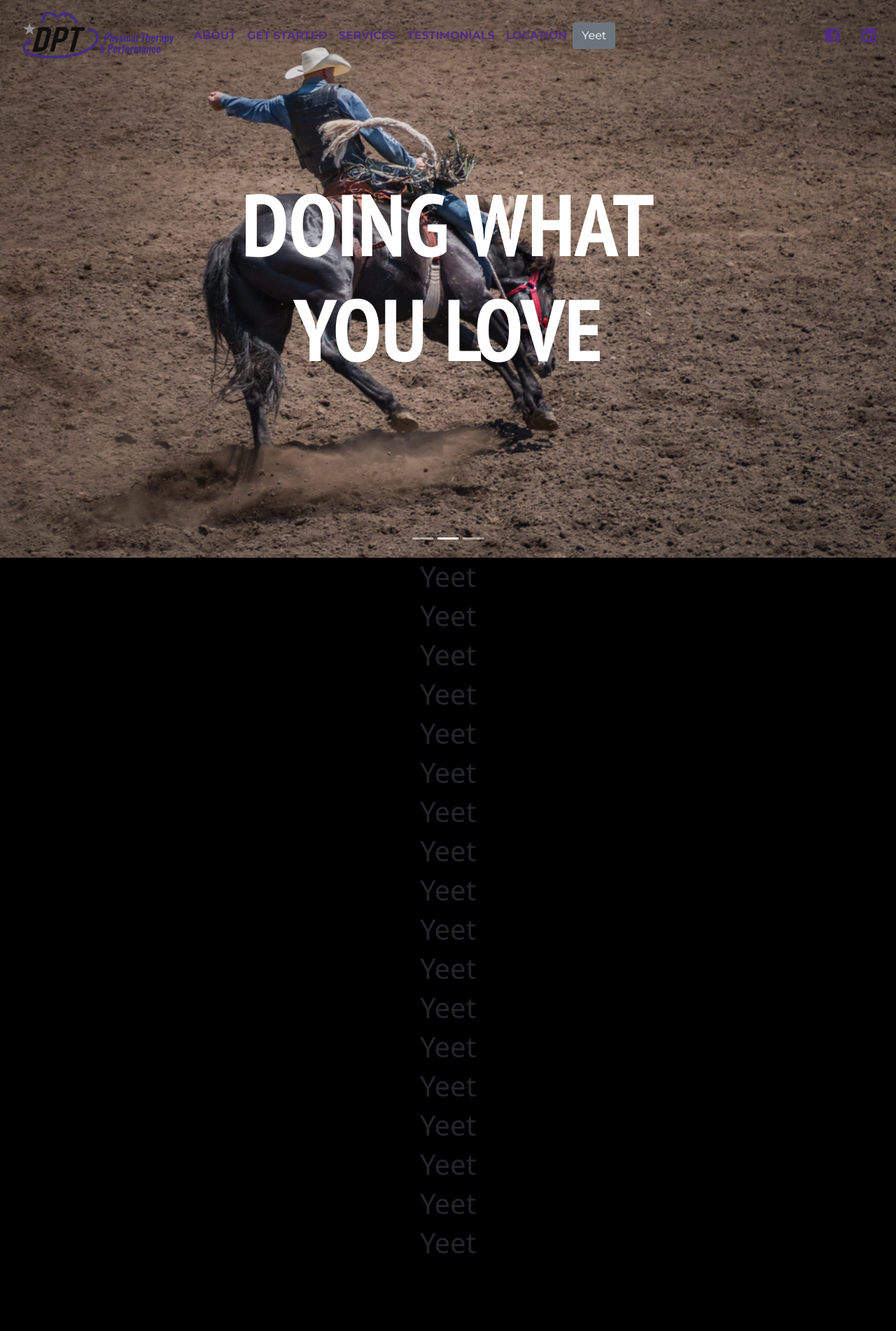
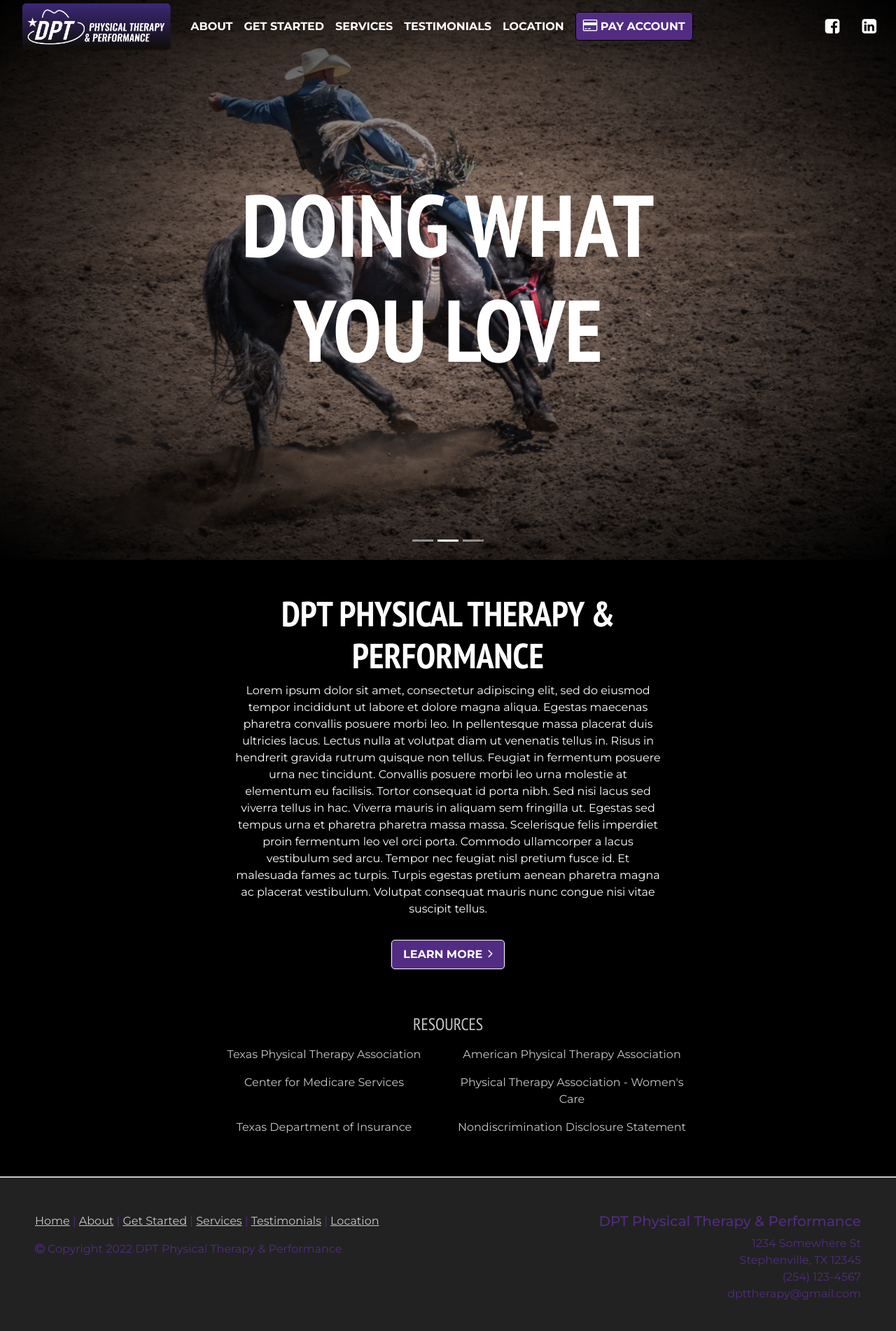
Before and after one commit to jmcginty15/dpt-therapy, a React (Create React App) app in the folder client/: page / in a window 1280 px wide. Shown: the top 1902 px of the page at 70% size. Built offline with nearby package versions, Linux system fonts and the light colour scheme.

Commit message:
resources added, navbar improved

```diff
--- a/client/public/index.html
+++ b/client/public/index.html
@@ -24,7 +24,7 @@
       work correctly both with client-side routing and a non-root public URL.
       Learn how to configure a non-root public URL by running `npm run build`.
     -->
-    <title>DPT Physical Therapy & Performance</title>
+    <title>DPT Physical Therapy & Performance | Stephenville, TX</title>
   </head>
   <body>
     <noscript>You need to enable JavaScript to run this app.</noscript>
--- a/client/src/App.css
+++ b/client/src/App.css
@@ -6,13 +6,8 @@
   --accent: #522c82;
   --accent-variant: #2d1847;
 
-  --background: #254D32;
-  --text-primary: #816C61;
-  --text-accent: #C8C2AE;
-  --text-accent-variant: #A8BA9A;
-  --primary: #181D27;
-  --primary-variant: #242c3b;
-  --secondary: #654236;
+  --grey-1: #505050;
+  --grey-2: #909090;
 }
 
 .App {
--- /dev/null
+++ b/client/src/components/footer/Footer.css
@@ -0,0 +1,81 @@
+.Footer {
+    font-family: 'Montserrat', sans-serif;
+    width: 100%;
+    text-align: left;
+    background-color: #222222;
+    color: var(--accent);
+    border-top: solid #c8c8c8 2px;
+}
+
+.Footer-container {
+    display: grid;
+}
+
+@media (min-width: 768px) {
+    .Footer {
+        padding: 50px;
+    }
+
+    .Footer-container {
+        grid-template-columns: 50% 50%;
+    }
+
+    .Footer-right {
+        text-align: right;
+    }
+}
+
+@media (max-width: 768px) {
+    .Footer {
+        padding: 15px;
+    }
+
+    .Footer-container {
+        grid-template-columns: 100%;
+        row-gap: 20px;
+    }
+
+    .Footer-right {
+        text-align: center;
+    }
+}
+
+.Footer-link {
+    color: var(--accent);
+    border-radius: 5px;
+}
+
+.Footer-link:hover {
+    color: var(--accent-variant);
+    cursor: pointer;
+    transition: 0.25s;
+    background-color: white;
+}
+
+.Footer-link-white {
+    color: #c8c8c8;
+    border-radius: 5px;
+}
+
+.Footer-link-white:hover {
+    color: var(--accent-variant);
+    cursor: pointer;
+    transition: 0.25s;
+    background-color: white;
+    padding-left: 0.15rem;
+    padding-right: 0.15rem;
+}
+
+.Footer-svg {
+    fill: #c8c8c8;
+}
+
+.Footer-svg:hover {
+    cursor: pointer;
+    fill: var(--accent-variant);
+    transition: 0.25s;
+}
+
+.Footer-tag {
+    margin-top: 40px;
+}
--- /dev/null
+++ b/client/src/components/footer/Footer.js
@@ -0,0 +1,39 @@
+import { useNavigate } from 'react-router';
+import './Footer.css';
+
+const Footer = () => {
+    const navigate = useNavigate();
+
+    return (
+        <div className="Footer">
+            <div className="Footer-container">
+                <div>
+                    <p>
+                        <a className="Footer-link-white" onClick={() => navigate('/')}>Home</a> | <a className="Footer-link-white" onClick={() => navigate('/about')}>About</a> | <a className="Footer-link-white" onClick={() => navigate('/get-started')}>Get Started</a> | <a className="Footer-link-white" onClick={() => navigate('/services')}>Services</a> | <a className="Footer-link-white" onClick={() => navigate('/testimonials')}>Testimonials</a> | <a className="Footer-link-white" onClick={() => navigate('/location')}>Location</a>
+                    </p>
+                    <p><i className="fa fa-copyright" /> Copyright 2022 DPT Physical Therapy & Performance</p>
+                </div>
+                <div className="Footer-right">
+                    <h5>DPT Physical Therapy & Performance</h5>
+                    1234 Somewhere St<br />
+                    Stephenville, TX 12345<br />
+                    (254) 123-4567<br />
+                    dpttherapy@gmail.com
+                </div>
+            </div>
+            <div className="Footer-tag">
+                <small>
+                    <svg className="Footer-svg" onClick={() => window.open("http://jasonmcginty.net/", '_blank')} version="1.0" xmlns="http://www.w3.org/2000/svg" width="40px" height="20px" fill="#dfa440" viewBox="0 0 11117.000000 6458.000000" preserveAspectRatio="xMidYMid meet">
+                        <g transform="translate(0.000000,6458.000000) scale(0.100000,-0.100000)" stroke="none">
+                            <path d="M24610 64573 c1 -5 1656 -2505 3680 -5558 l3678 -5550 5859 -5 5858 -5 0 -12875 c0 -13442 1 -13011 -40 -13750 -219 -3874 -1309 -7236 -3184 -9818 -802 -1105 -1751 -2068 -2834 -2875 -2286 -1705 -5183 -2685 -8517 -2882 -851 -50 -1937 -50 -2885 0 -3677 194 -6656 1105 -8930 2728 -517 369 -973 756 -1436 1217 -565 564 -1021 1118 -1468 1788 -1725 2584 -2595 6011 -2634 10367 l-2 230 -5879 3 -5879 2 7 -472 c36 -2515 269 -4721 727 -6898 642 -3049 1703 -5809 3179 -8270 2258 -3767 5477 -6750 9475 -8781 2531 -1285 5293 -2174 8340 -2683 3450 -577 7293 -641 10730 -180 3556 477 6800 1502 9696 3065 3664 1976 6709 4800 8961 8309 1294 2017 2335 4274 3072 6662 865 2801 1331 5723 1426 8933 6 210 10 7044 10 18818 l0 18487 -15505 0 c-8528 0 -15505 -3 -15505 -7z" />
+                            <path d="M57810 54675 l0 -9815 9221 -12613 9221 -12612 1179 -3 1179 -2 10310 13747 10310 13746 0 -22552 c0 -14334 3 -22551 10 -22549 5 1 2691 1875 5969 4163 l5961 4160 0 27073 0 27072 -6828 0 -6828 0 -9900 -13606 c-5444 -7484 -9903 -13607 -9908 -13608 -5 -1 -4464 6121 -9908 13604 l-9899 13605 -44 3 -45 3 0 -9816z" />
+                        </g>
+                    </svg> Site developed by <a className="Footer-link-white" href="https://github.com/jmcginty15/" target="_blank" rel="noreferrer">Jason McGinty</a> using <a className="Footer-link-white" href="https://create-react-app.dev/" target="_blank" rel="noreferrer">create-react-app</a>.
+                    Get in touch <a className="Footer-link-white" href="http://jasonmcginty.net/" target="_blank" rel="noreferrer">here</a> for all your small business web development needs.
+                </small>
+            </div>
+        </div>
+    )
+}
+
+export default Footer;
--- /dev/null
+++ b/client/src/components/footer/Resources.css
@@ -0,0 +1,48 @@
+.Resources {
+    font-family: 'Montserrat', sans-serif;
+    background-color: black;
+}
+
+.Resources-title {
+    font-family: 'PT Sans Narrow', sans-serif;
+    color: #c8c8c8;
+}
+
+.Resources-grid {
+    display: grid;
+    margin: auto;
+}
+
+@media (min-width: 768px) {
+    .Resources {
+        padding: 50px;
+    }
+
+    .Resources-grid {
+        width: 60%;
+        grid-template-columns: 50% 50%;
+    }
+}
+
+@media (max-width: 768px) {
+    .Resources {
+        padding: 15px;
+    }
+
+    .Resources-grid {
+        width: 90%;
+        grid-template-columns: 100%;
+    }
+}
+
+.Resources-link {
+    color: #c8c8c8;
+    text-decoration: none;
+    padding-top: 0.5rem;
+    padding-bottom: 0.5rem;
+}
+
+.Resources-link:hover {
+    color: var(--accent);
+    transition: 0.15s;
+}
--- /dev/null
+++ b/client/src/components/footer/Resources.js
@@ -0,0 +1,19 @@
+import './Resources.css';
+
+const Resources = () => {
+    return (
+        <div className="Resources">
+            <h4 className="Resources-title">RESOURCES</h4>
+            <div className="Resources-grid">
+                <a className="Resources-link" href="https://www.tpta.org/" target="_blank" rel="noreferrer">Texas Physical Therapy Association</a>
+                <a className="Resources-link" href="http://www.apta.org/" target="_blank" rel="noreferrer">American Physical Therapy Association</a>
+                <a className="Resources-link" href="https://www.cms.gov/" target="_blank" rel="noreferrer">Center for Medicare Services</a>
+                <a className="Resources-link" href="https://www.womenshealthapta.org/" target="_blank" rel="noreferrer">Physical Therapy Association - Women's Care</a>
+                <a className="Resources-link" href="https://www.tdi.texas.gov/" target="_blank" rel="noreferrer">Texas Department of Insurance</a>
+                <a className="Resources-link" href="https://www.tpta.org/" target="_blank" rel="noreferrer">Nondiscrimination Disclosure Statement</a>
+            </div>
+        </div>
+    )
+}
+
+export default Resources;
--- a/client/src/components/home/Home.css
+++ b/client/src/components/home/Home.css
@@ -1,6 +1,6 @@
 .Home {
-    padding-bottom: 100px;
     min-height: calc(100vh - 228px);
+    text-align: center;
 }
 
 .Home-banner {
@@ -13,13 +13,9 @@
 }
 
 .Home-title {
-    position: absolute;
-    border: outset 2px var(--primary);
-    border-radius: 8px;
-    font-style: italic;
-    padding: 15px;
-    background-color: white;
-    height: fit-content;
+    font-family: 'PT Sans Narrow', sans-serif;
+    font-weight: bold;
+    font-size: 50px;
 }
 
 .Home-info {
@@ -45,11 +41,8 @@
 }
 
 @media (min-width: 768px) {
-    .Home-title {
-        left: 0;
-        margin-left: 15px;
-        margin-right: auto;
-        width: fit-content;
+    .Home-about {
+        width: 50%;
     }
 
     .Home-info {
@@ -69,11 +62,7 @@
 }
 
 @media (max-width: 768px) {
-    .Home-title, .Home-info {
-        left: 50%;
-        transform: translate(-50%);
-        margin-left: auto;
-        margin-right: auto;
+    .Home-about, .Home-info {
         width: 90%;
     }
 
@@ -141,7 +130,7 @@
 .Home-banner-shade {
     z-index: 1;
     position: absolute;
-    background-image: radial-gradient(#00000000, #00000044);
+    background-image: radial-gradient(#00000000, #000000ff);
     height: 100%;
     width: 100%;
 }
@@ -166,3 +155,35 @@
     height: 100%;
     width: 100%;
 }
+
+.Home-about {
+    color: white;
+    padding: 15px;
+    margin-left: auto;
+    margin-right: auto;
+    margin-top: 2rem;
+}
+
+.Home-about-text {
+    font-family: 'Montserrat', sans-serif;
+}
+
+.Home-button {
+    font-family: 'Montserrat', sans-serif;
+    font-weight: bold;
+    background-color: var(--accent);
+    border-radius: 5px;
+    border: solid white 1px;
+    color: white;
+    padding: 0.5rem 1rem 0.5rem 1rem;
+    margin-top: 1rem;
+}
+
+.Home-button:hover {
+    background-color: var(--accent-variant);
+    transition: 0.15s;
+}
+
+.fa-angle-right {
+    font-size: larger;
+}
--- a/client/src/components/home/Home.js
+++ b/client/src/components/home/Home.js
@@ -1,5 +1,6 @@
 import Carousel from 'react-bootstrap/Carousel';
-// import { Carousel, CarouselItem } from 'reactstrap';
+import Resources from '../footer/Resources';
+import Footer from '../footer/Footer';
 import { useState } from 'react';
 import bannerHorizontal1 from './images/banner-horizontal-1.jpg';
 import bannerHorizontal2 from './images/banner-horizontal-2.jpg';
@@ -63,7 +64,7 @@ const Home = () => {
             <div className="Home-banner">
                 <Carousel className="Home-carousel" pause={false} controls={false}>
                     {banners.map(banner => (
-                        <Carousel.Item className="Home-carousel-item" interval={3000}>
+                        <Carousel.Item className="Home-carousel-item" interval={3000} key={banner.photo}>
                             <img className="Home-banner-image" src={banner.photo} />
                             <div className="Home-banner-shade" />
                             <Carousel.Caption bsPrefix="Home-banner-caption">
@@ -73,24 +74,13 @@ const Home = () => {
                     ))}
                 </Carousel>
             </div>
-            <h1>Yeet</h1>
-            <h1>Yeet</h1>
-            <h1>Yeet</h1>
-            <h1>Yeet</h1>
-            <h1>Yeet</h1>
-            <h1>Yeet</h1>
-            <h1>Yeet</h1>
-            <h1>Yeet</h1>
-            <h1>Yeet</h1>
-            <h1>Yeet</h1>
-            <h1>Yeet</h1>
-            <h1>Yeet</h1>
-            <h1>Yeet</h1>
-            <h1>Yeet</h1>
-            <h1>Yeet</h1>
-            <h1>Yeet</h1>
-            <h1>Yeet</h1>
-            <h1>Yeet</h1>
+            <div className="Home-about">
+                <h1 className="Home-title">DPT PHYSICAL THERAPY & PERFORMANCE</h1>
+                <p className="Home-about-text">Lorem ipsum dolor sit amet, consectetur adipiscing elit, sed do eiusmod tempor incididunt ut labore et dolore magna aliqua. Egestas maecenas pharetra convallis posuere morbi leo. In pellentesque massa placerat duis ultricies lacus. Lectus nulla at volutpat diam ut venenatis tellus in. Risus in hendrerit gravida rutrum quisque non tellus. Feugiat in fermentum posuere urna nec tincidunt. Convallis posuere morbi leo urna molestie at elementum eu facilisis. Tortor consequat id porta nibh. Sed nisi lacus sed viverra tellus in hac. Viverra mauris in aliquam sem fringilla ut. Egestas sed tempus urna et pharetra pharetra massa massa. Scelerisque felis imperdiet proin fermentum leo vel orci porta. Commodo ullamcorper a lacus vestibulum sed arcu. Tempor nec feugiat nisl pretium fusce id. Et malesuada fames ac turpis. Turpis egestas pretium aenean pharetra magna ac placerat vestibulum. Volutpat consequat mauris nunc congue nisi vitae suscipit tellus.</p>
+                <button className="Home-button" type="button">LEARN MORE&ensp;<i className="fa fa-angle-right"/></button>
+            </div>
+            <Resources />
+            <Footer />
         </div>
     )
 }
--- a/client/src/components/nav/NavBar.css
+++ b/client/src/components/nav/NavBar.css
@@ -17,7 +17,10 @@
 }
 
 #brand-logo-container {
+    margin-top: 0;
+    margin-bottom: 0;
     margin-left: 1rem;
+    padding: 0;
 }
 
 .NavBar-item {
@@ -26,27 +29,42 @@
 
 .NavBar-link {
     position: relative;
-    color: var(--accent);
 }
 
 .NavBar-link:hover {
     cursor: pointer;
-    color: var(--accent-variant);
+    color: var(--accent);
     font-weight: bolder;
     transition: 0.15s;
 }
 
+.NavBar-link-button {
+    background-color: var(--accent);
+    padding: 10px;
+    border-radius: 5px;
+    border: solid black 1px;
+    color: white;
+}
+
+.NavBar-link-button:hover {
+    cursor: pointer;
+    background-color: var(--accent-variant);
+    transition: 0.15s;
+}
+
+.fa-credit-card {
+    font-size: larger;
+}
+
 .NavBar-link-social {
     margin: 0;
-    padding: 0;
     font-size: x-large;
     position: relative;
-    color: var(--accent);
 }
 
 .NavBar-link-social:hover {
     cursor: pointer;
-    color: var(--accent-variant);
+    color: var(--accent-variant) !important;
     transition: 0.15s;
 }
 
@@ -59,7 +77,7 @@
     position: absolute;
     bottom: 0;
     left: 0;
-    border-bottom: 1px solid var(--accent-variant);
+    border-bottom: 1px solid var(--accent);
     width: 0%;
     transition: 0.25s;
 }
@@ -97,3 +115,8 @@
     text-align: center;
     margin: auto;
 }
+
+#Nav {
+    padding-top: 0;
+    padding-bottom: 0;
+}
--- a/client/src/components/nav/NavBar.js
+++ b/client/src/components/nav/NavBar.js
@@ -5,66 +5,89 @@ import {
     NavbarBrand,
     Nav,
     NavItem,
-    NavLink,
-    Button
+    NavLink
 } from 'reactstrap';
-import { useState } from 'react';
+import { useState, useEffect } from 'react';
 // import { useSelector } from 'react-redux';
 import { useNavigate } from 'react-router';
-import logo from '../../assets/DPT_therapy_v4-02.png';
+import logo from '../../assets/DPT_therapy_v4-03.png';
 import './NavBar.css';
 
 // Navbar component
 const NavBar = () => {
     const navigate = useNavigate();
-    // const { app, forum, facebook, youtube, itunes } = useSelector(state => state.config);
 
     const facebook = 'https://www.facebook.com/RiataTherapySpecialists/';
     const linkedIn = 'https://www.linkedin.com/in/darin-deaton-5545581a/';
 
+    const payPortal = 'https://quickclick.com/r/1ukuh';
+
     const [open, setOpen] = useState(false);
     const toggleOpen = () => setOpen(!open);
+    useEffect(() => {
+        if (open) {
+            if (backgroundColor !== '#ffffff') setBackgroundColor('#ffffff');
+            if (textColor !== 'var(--accent)') setTextColor('var(--accent)');
+        } else setNavBarColor();
+    }, [open]);
 
     const [backgroundColor, setBackgroundColor] = useState('#ffffff00');
-    window.addEventListener('scroll', () => {
+    const [textColor, setTextColor] = useState('white');
+
+    const setNavBarColor = () => {
         const pos = window.scrollY;
-        if (pos < 150) {
+        let newBackground = '#ffffff';
+        let newText = 'var(--accent)';
+
+        if (open) {
+            newBackground = '#ffffff';
+            newText = 'var(--accent)';
+        } else if (pos < 150) {
             let opacity = Math.round(pos / 150 * 255).toString(16);
             if (opacity.length < 2) opacity = `0${opacity}`;
-            setBackgroundColor(`#ffffff${opacity}`);
-        } else if (backgroundColor !== '#ffffff') setBackgroundColor('#ffffff');
-    });
+            newBackground = `#ffffff${opacity}`;
+
+            if (pos === 0) newText = 'white';
+            else newText = 'var(--accent)';
+        }
+
+        if (backgroundColor !== newBackground) setBackgroundColor(newBackground);
+        if (textColor !== newText) setTextColor(newText);
+    }
+
+    window.addEventListener('scroll', setNavBarColor);
 
     return (
         <div className="NavBar">
-            <Navbar id="Nav" style={{ backgroundColor: backgroundColor }} dark expand="md" fixed="top">
+            <Navbar id="Nav" style={{ backgroundColor: backgroundColor }} light={backgroundColor === '#ffffff'} dark={backgroundColor !== '#ffffff'} expand="md" fixed="top">
                 <NavbarBrand href="/" id="brand-logo-container">
                     <img src={logo} height={75} />
-                    {/* <NavLogo id="brand-logo" width={42} height={42} /> */}
                 </NavbarBrand>
                 <NavbarToggler onClick={toggleOpen} />
                 <Collapse isOpen={open} navbar>
                     <Nav className="mr-auto" navbar>
                         <NavItem className="NavBar-item">
-                            <NavLink onClick={() => navigate('/about', false)}><span className="NavBar-link">ABOUT</span></NavLink>
+                            <NavLink onClick={() => navigate('/about', false)} style={{ color: textColor }}><span className="NavBar-link">ABOUT</span></NavLink>
                         </NavItem>
                         <NavItem className="NavBar-item">
-                            <NavLink onClick={() => navigate('/get-started', false)}><span className="NavBar-link">GET STARTED</span></NavLink>
+                            <NavLink onClick={() => navigate('/get-started', false)} style={{ color: textColor }}><span className="NavBar-link">GET STARTED</span></NavLink>
                         </NavItem>
                         <NavItem className="NavBar-item">
-                            <NavLink onClick={() => navigate('/services', false)}><span className="NavBar-link">SERVICES</span></NavLink>
+                            <NavLink onClick={() => navigate('/services', false)} style={{ color: textColor }}><span className="NavBar-link">SERVICES</span></NavLink>
                         </NavItem>
                         <NavItem className="NavBar-item">
-                            <NavLink onClick={() => navigate('/testimonials', false)}><span className="NavBar-link">TESTIMONIALS</span></NavLink>
+                            <NavLink onClick={() => navigate('/testimonials', false)} style={{ color: textColor }}><span className="NavBar-link">TESTIMONIALS</span></NavLink>
                         </NavItem>
                         <NavItem className="NavBar-item">
-                            <NavLink onClick={() => navigate('/location', false)}><span className="NavBar-link">LOCATION</span></NavLink>
+                            <NavLink onClick={() => navigate('/location', false)} style={{ color: textColor }}><span className="NavBar-link">LOCATION</span></NavLink>
+                        </NavItem>
+                        <NavItem className="NavBar-item">
+                            <NavLink onClick={() => window.open(payPortal, '_blank')}><span className="NavBar-link-button"><i className="fa fa-credit-card" /> PAY ACCOUNT</span></NavLink>
                         </NavItem>
                     </Nav>
-                    <Button>Yeet</Button>
                 </Collapse>
-                <NavLink onClick={() => navigate(facebook, true)}><span className="NavBar-link-social"><i className="fa fa-facebook-square" aria-hidden="true" /></span></NavLink>
-                <NavLink onClick={() => navigate(linkedIn, true)}><span className="NavBar-link-social"><i className="fa fa-linkedin-square" aria-hidden="true" /></span></NavLink>
+                <NavLink onClick={() => window.open(facebook, '_blank')}><span className="NavBar-link-social" style={{ color: textColor }}><i className="fa fa-facebook-square" aria-hidden="true" /></span></NavLink>
+                <NavLink onClick={() => window.open(linkedIn, '_blank')}><span className="NavBar-link-social" style={{ color: textColor }}><i className="fa fa-linkedin-square" aria-hidden="true" /></span></NavLink>
             </Navbar>
         </div>
     )
```
